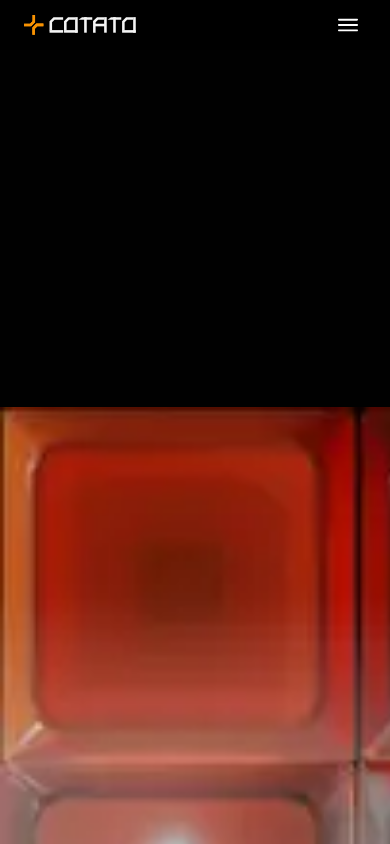
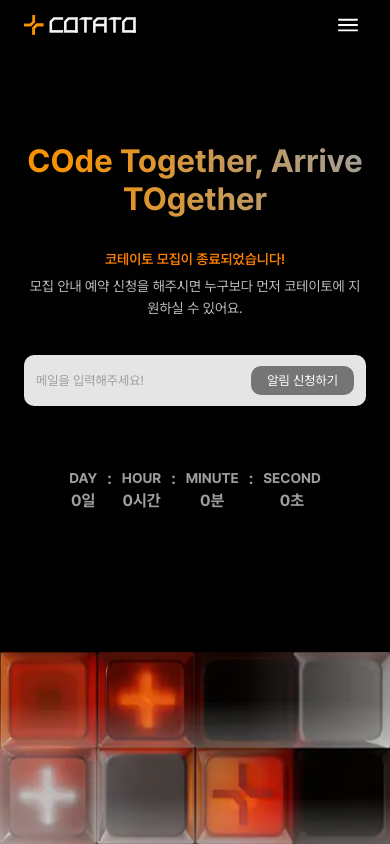
Before and after one commit to IT-Cotato/COTATO-FE-v2, a Next.js app in the folder apps/recruit/: page /recruit in a window 390 px wide. Built offline with nearby package versions, Linux system fonts and the light colour scheme; no server answers.

Commit message:
style(recruit): min-width 스타일 수정으로 모바일 대응 개선 (#340)

```diff
--- a/apps/recruit/src/app/recruit/page.tsx
+++ b/apps/recruit/src/app/recruit/page.tsx
@@ -3,7 +3,7 @@ import {ContentContainer} from '@/app/recruit/_containers/ContentContainer';
 
 export default function RecruitmentNoticePage() {
   return (
-    <section className='flex w-full min-w-min flex-col items-center bg-white'>
+    <section className='flex w-full flex-col items-center bg-white'>
       <ActionContainer />
       <ContentContainer />
     </section>
--- a/apps/recruit/src/components/layout/RecruitmentLayout.tsx
+++ b/apps/recruit/src/components/layout/RecruitmentLayout.tsx
@@ -2,7 +2,6 @@
 
 import clsx from 'clsx';
 import Image from 'next/image';
-import {HEADER_HEIGHT} from '@repo/ui/constants/ui';
 import {Button} from '@repo/ui/components/buttons/Button';
 import {CountdownTimer} from '@/components/layout/CountdownTimer';
 import {NotifyInput} from '@/components/layout/NotifyInput';
```
